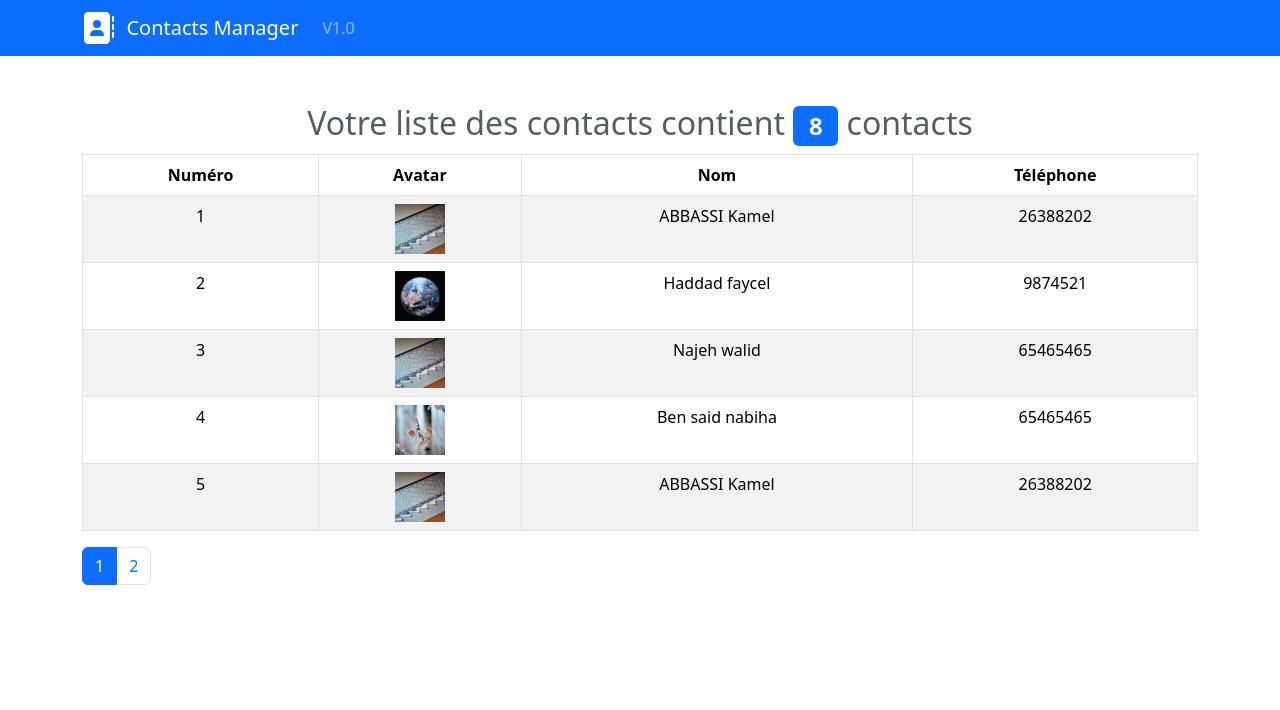
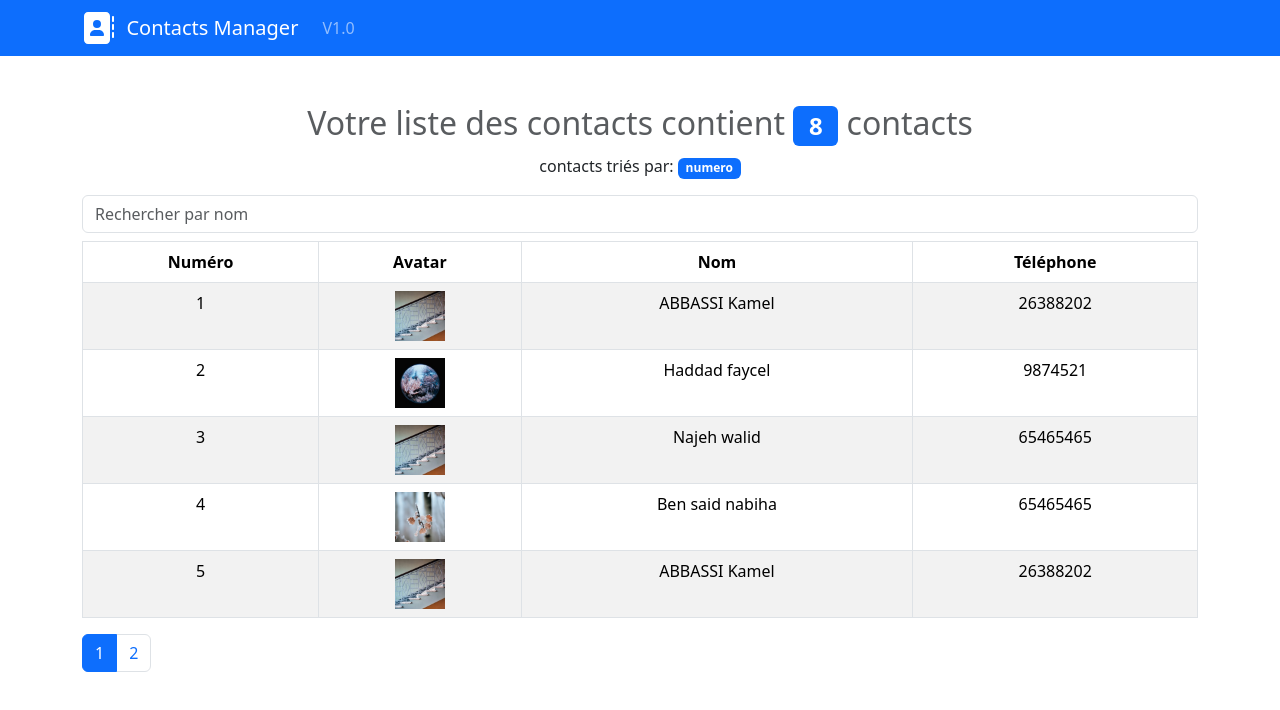
Before and after one commit to kbma/FrontEnd-Contacts-ReactJS, a React (Create React App) app: page / in a window 1280 px wide. Both pictures are taken after a click on the element "Numéro". Shown: the top 710 px of the page. Built offline with nearby package versions, Linux system fonts and the light colour scheme.

Commit message:
Form recherche

```diff
--- a/src/components/ContactsTable.js
+++ b/src/components/ContactsTable.js
@@ -1,10 +1,12 @@
+//ContactsTable.js
 import React, { useState } from 'react';
-import { Table, Pagination, Badge } from 'react-bootstrap';
+import { Table, Pagination, Badge, Form } from 'react-bootstrap';
 
 const ContactsTable = ({ contacts }) => {
   const [currentPage, setCurrentPage] = useState(1);
   const [sortBy, setSortBy] = useState(null);
   const [sortOrder, setSortOrder] = useState('asc');
+  const [searchTerm, setSearchTerm] = useState('');
   const contactsPerPage = 5;
 
   if (!contacts || contacts.length === 0) {
@@ -13,13 +15,21 @@ const ContactsTable = ({ contacts }) => {
 
   const indexOfLastContact = currentPage * contactsPerPage;
   const indexOfFirstContact = indexOfLastContact - contactsPerPage;
-  const sortedContacts = contacts.slice().sort((a, b) => {
-    if (sortBy === 'nom') {
-      return sortOrder === 'asc' ? a.nom.localeCompare(b.nom) : b.nom.localeCompare(a.nom);
-    }
-    // Ajoutez d'autres critères de tri si nécessaire
-    return 0;
-  });
+  const sortedContacts = contacts.filter(
+    (contact) =>
+      contact.nom.toLowerCase().includes(searchTerm.toLowerCase()) ||
+      contact.tel.toString().includes(searchTerm)
+  ).sort((a, b) => {
+      if (sortBy === 'numero') {
+        return sortOrder === 'asc' ? a.numero - b.numero : b.numero - a.numero;
+      } else if (sortBy === 'nom') {
+        return sortOrder === 'asc' ? a.nom.localeCompare(b.nom) : b.nom.localeCompare(a.nom);
+      } else if (sortBy === 'tel') {
+        return sortOrder === 'asc' ? a.tel - b.tel : b.tel - a.tel;
+      }
+      // Ajoutez d'autres critères de tri si nécessaire
+      return 0;
+    });
 
   const currentContacts = sortedContacts.slice(indexOfFirstContact, indexOfLastContact);
   const totalPages = Math.ceil(sortedContacts.length / contactsPerPage);
@@ -40,6 +50,23 @@ const ContactsTable = ({ contacts }) => {
         Votre liste des contacts contient{' '}
         <Badge variant="primary">{contacts.length}</Badge> contacts
       </h2>
+
+      <p>
+      contacts triés par: <span class="badge bg-primary">{sortBy ? "" + sortBy : ""}</span>
+      </p>
+
+
+      <Form>
+        <Form.Group controlId="searchTerm">
+          <Form.Control
+            type="text"
+            placeholder="Rechercher par nom"
+            value={searchTerm}
+            onChange={(e) => setSearchTerm(e.target.value)}
+          />
+        </Form.Group>
+      </Form>
+      <div className='m-2'></div>
 
       <Table striped bordered hover>
         <thead>
@@ -68,6 +95,7 @@ const ContactsTable = ({ contacts }) => {
           ))}
         </tbody>
       </Table>
+
       <Pagination>
         {Array.from({ length: totalPages }).map((_, index) => (
           <Pagination.Item
```
